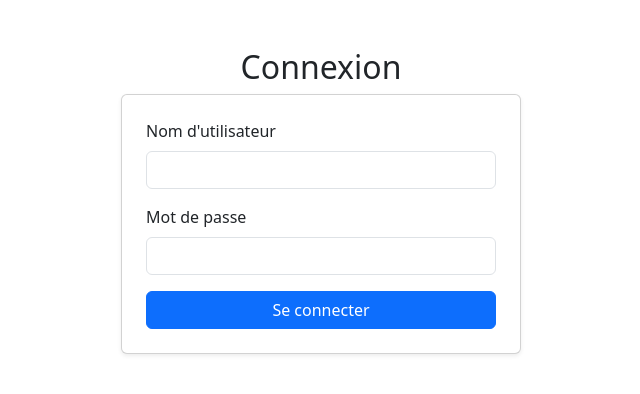
After one commit to Dominique-KOUASSI/fuel_monitoring, a Django app: page /login/ in a window 1280 px wide. The commit adds this page. Shown: the top 394 px of the page, without its empty margins (319-959 px from the left). Run offline with Django 5.2, Linux system fonts and the light colour scheme.

Commit message:
Authentification des utilisateurs

```diff
--- a/fuel_monitoring/fuel_monitoring/settings.py
+++ b/fuel_monitoring/fuel_monitoring/settings.py
@@ -146,3 +146,7 @@ SIMPLE_JWT = {
     'ACCESS_TOKEN_LIFETIME': timedelta(minutes=5),
     'REFRESH_TOKEN_LIFETIME': timedelta(days=1),
 }
+
+
+LOGIN_REDIRECT_URL = '/fuel-levels/'  # Page vers laquelle rediriger après la connexion
+LOGOUT_REDIRECT_URL = '/login/'  # Page vers laquelle rediriger après la déconnexion
--- a/fuel_monitoring/fuel_monitoring/urls.py
+++ b/fuel_monitoring/fuel_monitoring/urls.py
@@ -21,4 +21,5 @@ urlpatterns = [
     path('admin/', admin.site.urls),
     path('', include('monitoring.urls')),  # Inclure les URLs de l'application monitoring
 
+
 ]
--- /dev/null
+++ b/fuel_monitoring/monitoring/templates/login.html
@@ -0,0 +1,33 @@
+<!DOCTYPE html>
+<html lang="en">
+<head>
+    <meta charset="UTF-8">
+    <meta name="viewport" content="width=device-width, initial-scale=1.0">
+    <title>Connexion</title>
+    <link href="https://cdn.jsdelivr.net/npm/bootstrap@5.3.0-alpha1/dist/css/bootstrap.min.css" rel="stylesheet">
+</head>
+<body>
+    <div class="container mt-5">
+        <h2 class="text-center">Connexion</h2>
+        <div class="card p-4 shadow-sm mx-auto" style="max-width: 400px;">
+            <form method="post">
+                {% csrf_token %}
+                <div class="mb-3">
+                    <label for="username" class="form-label">Nom d'utilisateur</label>
+                    <input type="text" name="username" id="username" class="form-control" required>
+                </div>
+                <div class="mb-3">
+                    <label for="password" class="form-label">Mot de passe</label>
+                    <input type="password" name="password" id="password" class="form-control" required>
+                </div>
+                <button type="submit" class="btn btn-primary w-100">Se connecter</button>
+            </form>
+            {% if form.errors %}
+                <div class="alert alert-danger mt-3">
+                    Nom d'utilisateur ou mot de passe incorrect.
+                </div>
+            {% endif %}
+        </div>
+    </div>
+</body>
+</html>
--- a/fuel_monitoring/monitoring/urls.py
+++ b/fuel_monitoring/monitoring/urls.py
@@ -1,3 +1,6 @@
+from django.contrib.auth.views import LoginView, LogoutView
+from django.urls import path
+
 from django.urls import path, include
 from monitoring.views import site_and_calibration_view, FuelLevelView, fuel_level_trends
 
@@ -10,4 +13,11 @@ urlpatterns = [
     path('api/token/', TokenObtainPairView.as_view(), name='obtain_tokens'),
     path('api/token/refresh/', TokenRefreshView.as_view(), name='refresh_token'),
     path('api/fuel-level/', FuelLevelView.as_view(), name='fuel-level'),
+
+
+    # Page de connexion
+    path('login/', LoginView.as_view(template_name='login.html'), name='login'),
+
+    # Page de déconnexion
+    path('logout/', LogoutView.as_view(), name='logout'),
 ]
--- a/fuel_monitoring/monitoring/views.py
+++ b/fuel_monitoring/monitoring/views.py
@@ -1,3 +1,5 @@
+from django.contrib.auth.decorators import login_required
+
 from django.shortcuts import render
 from monitoring.models import Site_info, Calibration_info, FuelLevel
 
@@ -30,7 +32,7 @@ class FuelLevelView(APIView):
         return Response(serializer.errors, status=status.HTTP_400_BAD_REQUEST)
 
 
-
+@login_required
 def fuel_level_trends(request):
     sites = Site_info.objects.all()  # La liste des sites disponibles
     selected_site = None  # Site sélectionné
```
Also changed, not shown: fuel_monitoring/monitoring/templates/monitoring/fuel_level_trends.html (+7 -9 lines).
